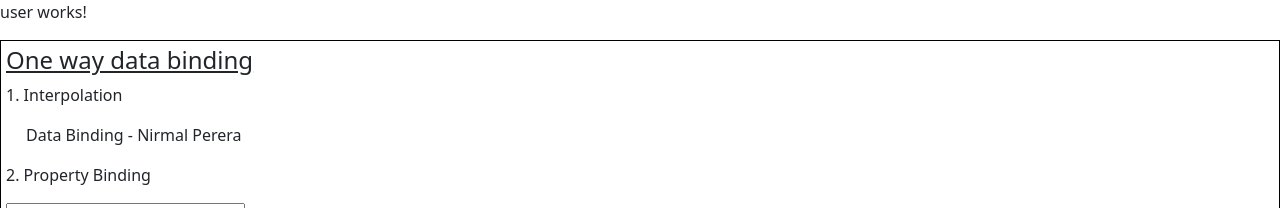
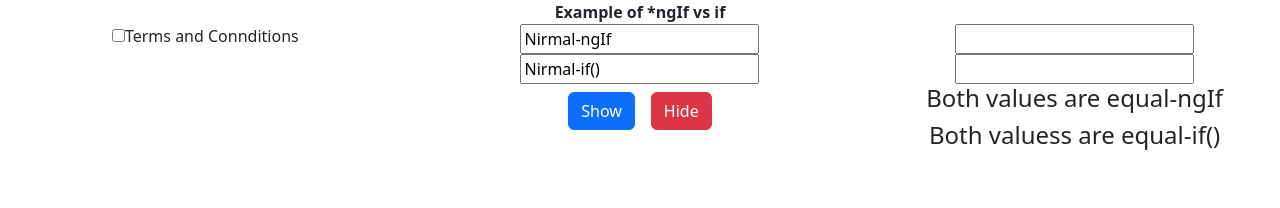
Before and after one commit to nirmal-404/Angular, an Angular app in the folder Angular/: page / in a window 1280 px wide. Shown: the top 208 px of the page. Built offline with nearby package versions, Linux system fonts and the light colour scheme.

Commit message:
*ngIf and @if () {}

```diff
--- a/Angular/src/app/app.html
+++ b/Angular/src/app/app.html
@@ -1,9 +1,11 @@
 
 
-<app-user></app-user>
+<!-- <app-user></app-user> -->
 
-<app-data-binding></app-data-binding>
+<!-- <app-data-binding></app-data-binding> -->
 
-<app-directives></app-directives>
+<!-- <app-directives></app-directives> -->
+
+<app-structural-directive-ngif-vs-if></app-structural-directive-ngif-vs-if>
 
 <router-outlet />
--- /dev/null
+++ b/Angular/src/app/structural-directive-ngif-vs-if/structural-directive-ngif-vs-if.html
@@ -0,0 +1,56 @@
+<div class="row text-center">
+    <div class="col-12 m3">
+        <b>Example of *ngIf vs if</b>
+    </div>
+</div>
+<div class="row text-center">
+    <div class="col-4">
+        <div (click)="onClick()">
+            <input [checked]="isSelected" type="checkbox">Terms and Connditions
+        </div>
+
+        <div *ngIf="isChecked">
+            <button class="btn btn-success mb-1">Submit-ngIf</button>
+        </div>
+
+        @if(isChecked){
+        <div *ngIf="isChecked">
+            <button class="btn btn-success mb-1">Submit-if()</button>
+        </div>
+        }
+    </div>
+    <div class="col-4">
+        <div class="m2" *ngIf="isInputShown">
+            <input type="text" value="Nirmal-ngIf" placeholder="Enter your name">
+        </div>
+
+        @if (isInputShown){
+        <div class="m2">
+            <input type="text" value="Nirmal-if()" placeholder="Enter your name">
+        </div>
+        }
+
+        <button class="btn btn-primary m-2" (click)="showField()">Show</button>
+        <button class="btn btn-danger m-2" (click)="hideField()">Hide</button>
+
+
+    </div>
+    <div class="col-4">
+        <div>
+            <input type="text" class="m-0.5" [(ngModel)]="input1">
+            <input type="text" class="m-0.5" [(ngModel)]="input2">
+        </div>
+        <div *ngIf="input1 !== input2">
+            <h4>Both valuess are not equal-ngIf</h4>
+        </div>
+        <div *ngIf="input1 === input2">
+            <h4>Both values are equal-ngIf</h4>
+        </div>
+
+        @if (input1 !== input2) {
+        <h4>Both valuess are not equal-if()</h4>
+        } @else if (input1 === input2) {
+        <h4>Both valuess are equal-if()</h4>
+        }
+    </div>
+</div>
--- /dev/null
+++ b/Angular/src/app/structural-directive-ngif-vs-if/structural-directive-ngif-vs-if.ts
@@ -0,0 +1,32 @@
+import { CommonModule } from '@angular/common';
+import { Component } from '@angular/core';
+import { FormsModule } from '@angular/forms';
+
+@Component({
+  selector: 'app-structural-directive-ngif-vs-if',
+  imports: [CommonModule, FormsModule],
+  templateUrl: './structural-directive-ngif-vs-if.html',
+  styleUrl: './structural-directive-ngif-vs-if.scss'
+})
+export class StructuralDirectiveNgifVsIf {
+  isChecked : boolean = false;
+  isSelected : boolean = false;
+
+  isInputShown : boolean = true;
+
+  input1 : string = "";
+  input2 : string = "";
+
+
+  onClick(){
+    this.isChecked = !this.isChecked;
+    this.isSelected = !this.isSelected;
+  }
+
+  showField() {
+    this.isInputShown = true
+  }
+  hideField() {
+    this.isInputShown = false;
+  }
+}
```
Also changed, not shown: Angular/src/app/app.ts (+14 -7 lines), Angular/src/app/structural-directive-ngif-vs-if/structural-directive-ngif-vs-if.scss (added), 1 other file (tests, documents, lock files or other folders).
